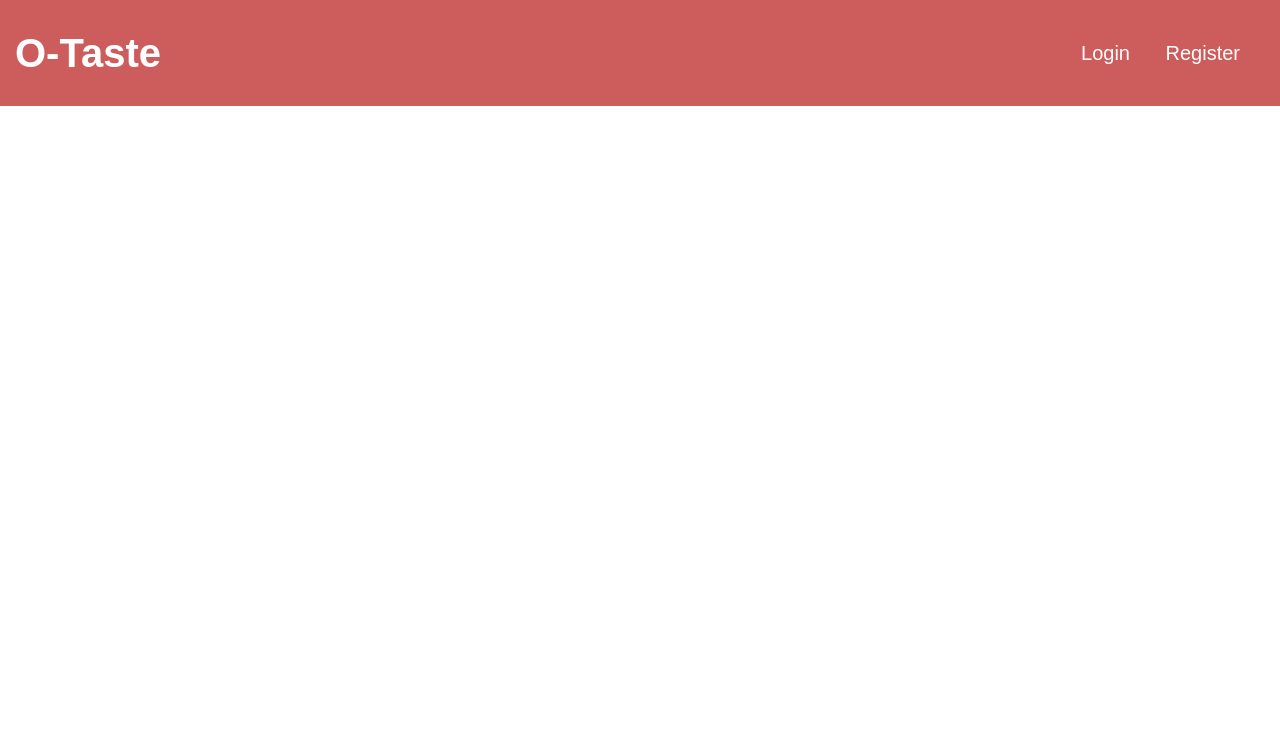
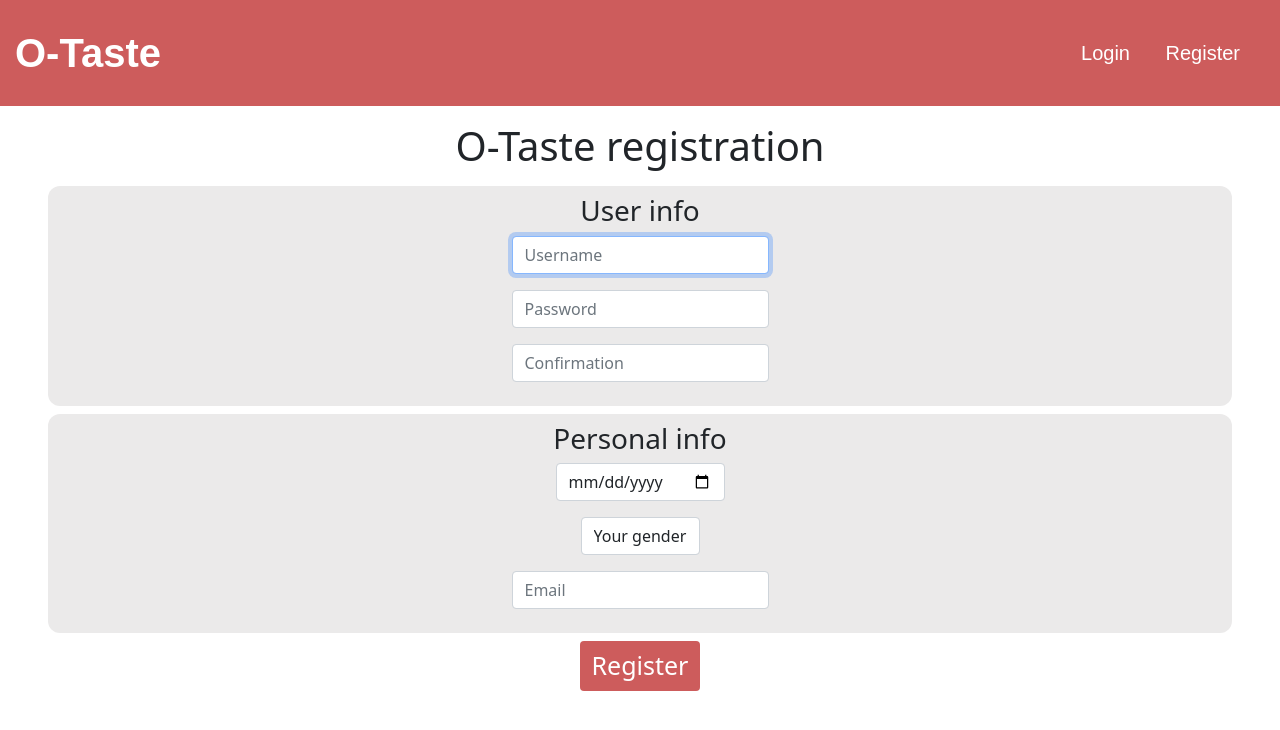
Before and after one commit to LuisGarrillo/cs50x-final-project, a Flask app: page /register in a window 1280 px wide. Shown: the top 730 px of the page. Run offline with Flask 3, Linux system fonts and the light colour scheme; some libraries are stand-ins or nearby versions.

Commit message:
register html changes

```diff
--- a/app.py
+++ b/app.py
@@ -90,7 +90,7 @@ def register():
 @login_required
 def index():
     try:
-        return render_template("layout.html"), 400
+        return render_template("index.html"), 400
     except Exception:
         return render_template("apology.html"), 400
 
--- a/templates/login.html
+++ b/templates/login.html
@@ -24,7 +24,7 @@
 
     <section class="mt-4 mx-5 px-2 py-2 background">
         <h3>Don't have an account? Then create one!</h3>
-        <a class="btn btn-primary" href="/" role="button" style="background-color: indianred; border:none;">Register</a>
+        <a class="btn btn-primary" href="/register" role="button" style="background-color: indianred; border:none;">Register</a>
     </section>
 </div>
 {% endblock %}
--- a/templates/register.html
+++ b/templates/register.html
@@ -8,5 +8,46 @@
 {% endblock %}
 
 {% block main%}
+<div class="mb-0 text-center">
+    <form action="/login" method="post">
+        <div class="my-3">
+            <h1>O-Taste registration</h1>
+        </div>
+        <section class="my-2 mx-5 px-2 py-2 background">
+            <h3>User info</h3>
+            <div class="mb-3">
+                <input autocomplete="off" autofocus class="form-control mx-auto w-auto" id="username" name="username" placeholder="Username" type="text" required>
+            </div>
+            <div class="mb-3">
+                <input class="form-control mx-auto w-auto" id="password" name="password" placeholder="Password" type="password" required>
+            </div>
+            <div class="mb-3">
+                <input class="form-control mx-auto w-auto" id="confirmation" name="confirmation" placeholder="Confirmation" type="password" required>
+            </div>
+        </section>
 
+        <section class="my-2 mx-5 px-2 py-2 background">
+            <h3>Personal info</h3>
+            <div class="mb-3">
+                <input autocomplete="off" class="form-control mx-auto w-auto" id="birthday" name="birthday" placeholder="Birthday" type="date" required>
+            </div>
+            <div class="mb-3">
+                <select name="gender" class="form-control mx-auto w-auto" required>
+                    <option disabled selected>Your gender<option>
+                    <option value="Male">Male</option>
+                    <option value="Female">Female</option>
+                    <option value="Non-binary">Non-binary</option>
+                    <option value="Other">Other</option>
+                </select>
+            </div>
+            <div class="mb-3">
+                <input class="form-control mx-auto w-auto" id="email" name="email" placeholder="Email" type="text" required>
+            </div>
+        </section>
+
+        <div class="mb-3">
+            <button class="btn btn-primary" type="submit" style="background-color: indianred; border:none; font-size: 25px;">Register</button>
+        </div>
+    </form>
+</div>
 {% endblock %}
```
